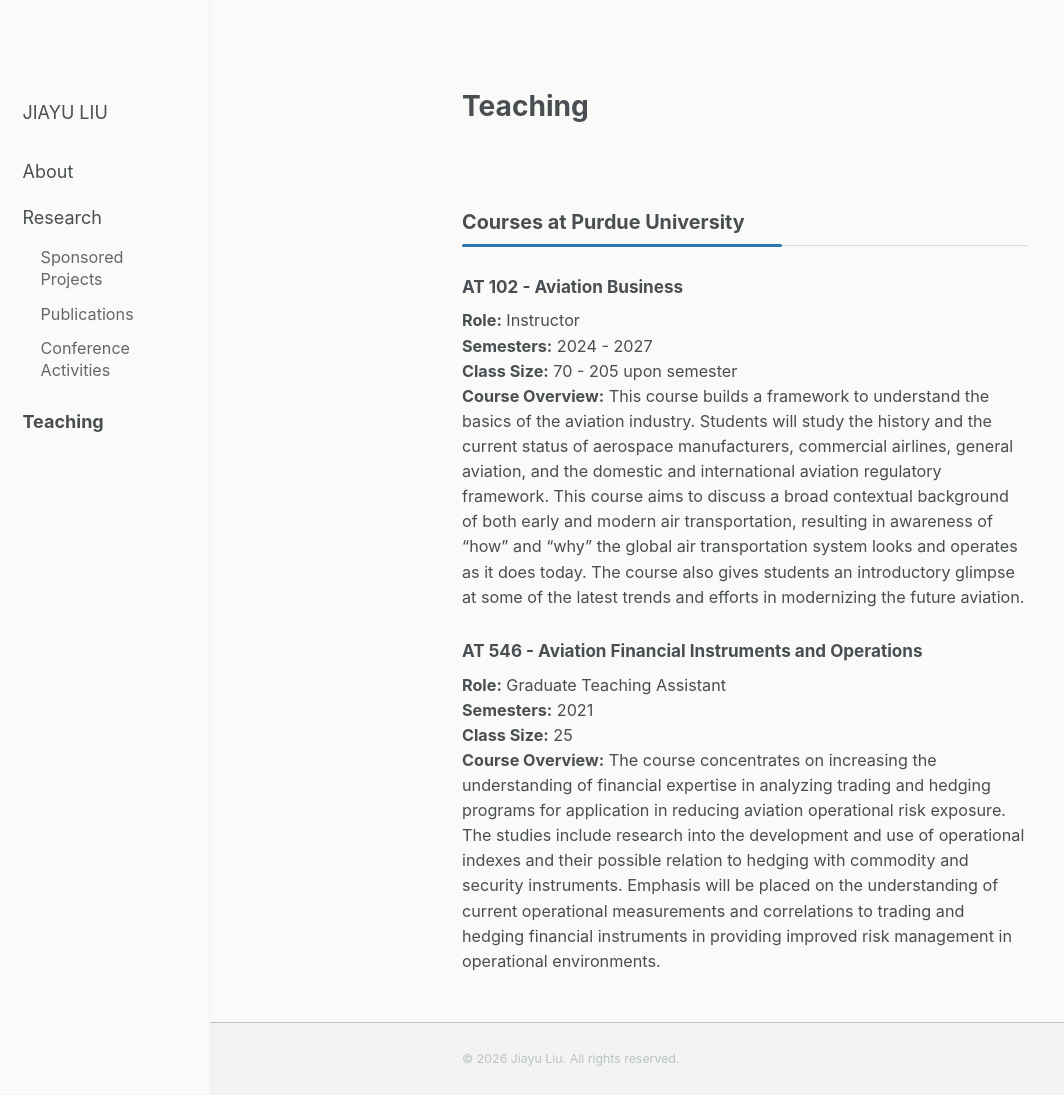
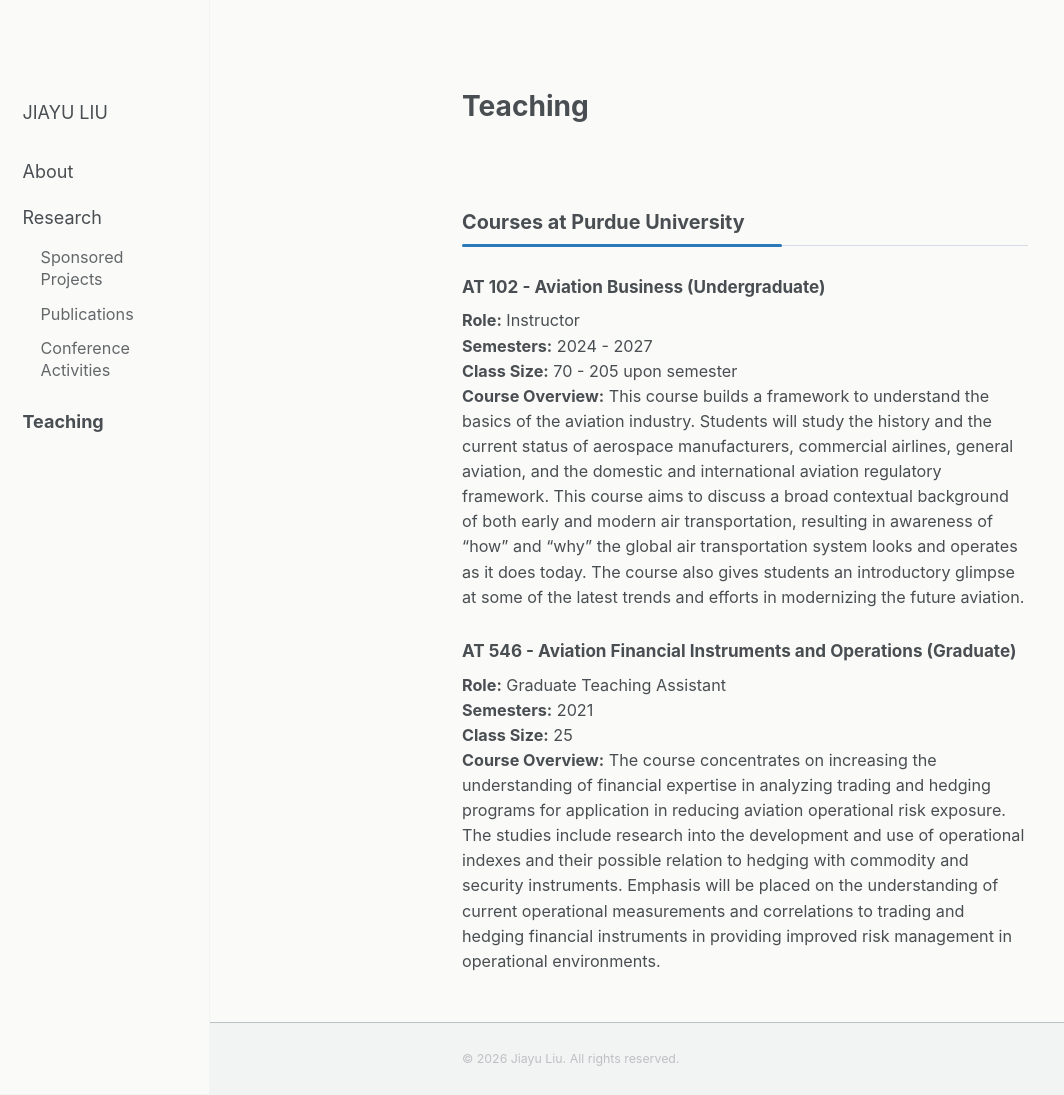
Before and after one commit to liu3309/liu3309.github.io, a Jekyll site: the page built from _pages/teaching.md, in a window 1280 px wide and 1095 px high. Shown: the whole window, without its empty margins (0-1064 px from the left). Built offline with Jekyll 4.4.1, drawn with Linux system fonts in a browser that asks for light colours; a script that is not in the unit is left out.

Commit message:
Update teaching.md

```diff
--- a/_pages/teaching.md
+++ b/_pages/teaching.md
@@ -12,7 +12,7 @@ author_profile: false
 
 <div class="research-list">
 
-<h3>AT 102 - Aviation Business</h3>
+<h3>AT 102 - Aviation Business (Undergraduate)</h3>
 
 <p class="research-entry">
 <strong>Role:</strong> Instructor<br>
@@ -21,7 +21,7 @@ author_profile: false
 <strong>Course Overview:</strong> This course builds a framework to understand the basics of the aviation industry. Students will study the history and the current status of aerospace manufacturers, commercial airlines, general aviation, and the domestic and international aviation regulatory framework. This course aims to discuss a broad contextual background of both early and modern air transportation, resulting in awareness of “how” and “why” the global air transportation system looks and operates as it does today. The course also gives students an introductory glimpse at some of the latest trends and efforts in modernizing the future aviation.
 </p>
 
-<h3>AT 546 - Aviation Financial Instruments and Operations</h3>
+<h3>AT 546 - Aviation Financial Instruments and Operations (Graduate)</h3>
 
 <p class="research-entry">
 <strong>Role:</strong> Graduate Teaching Assistant<br>
```
